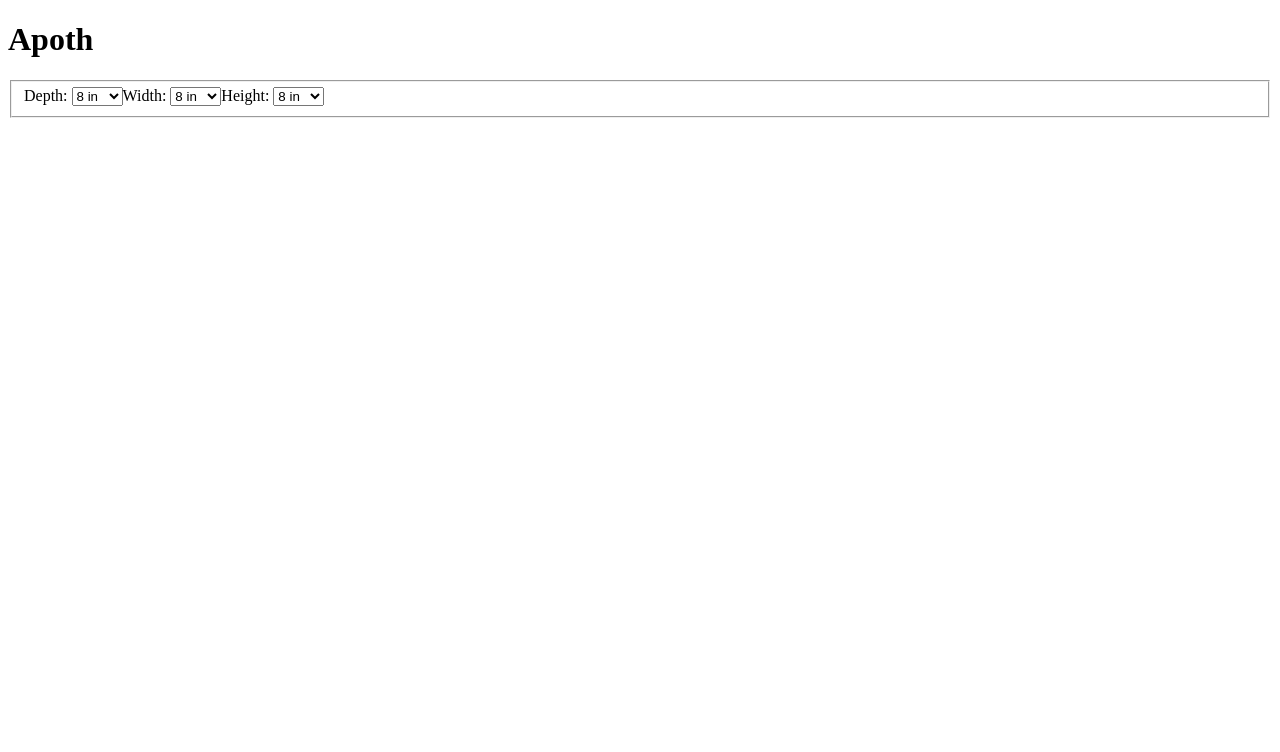
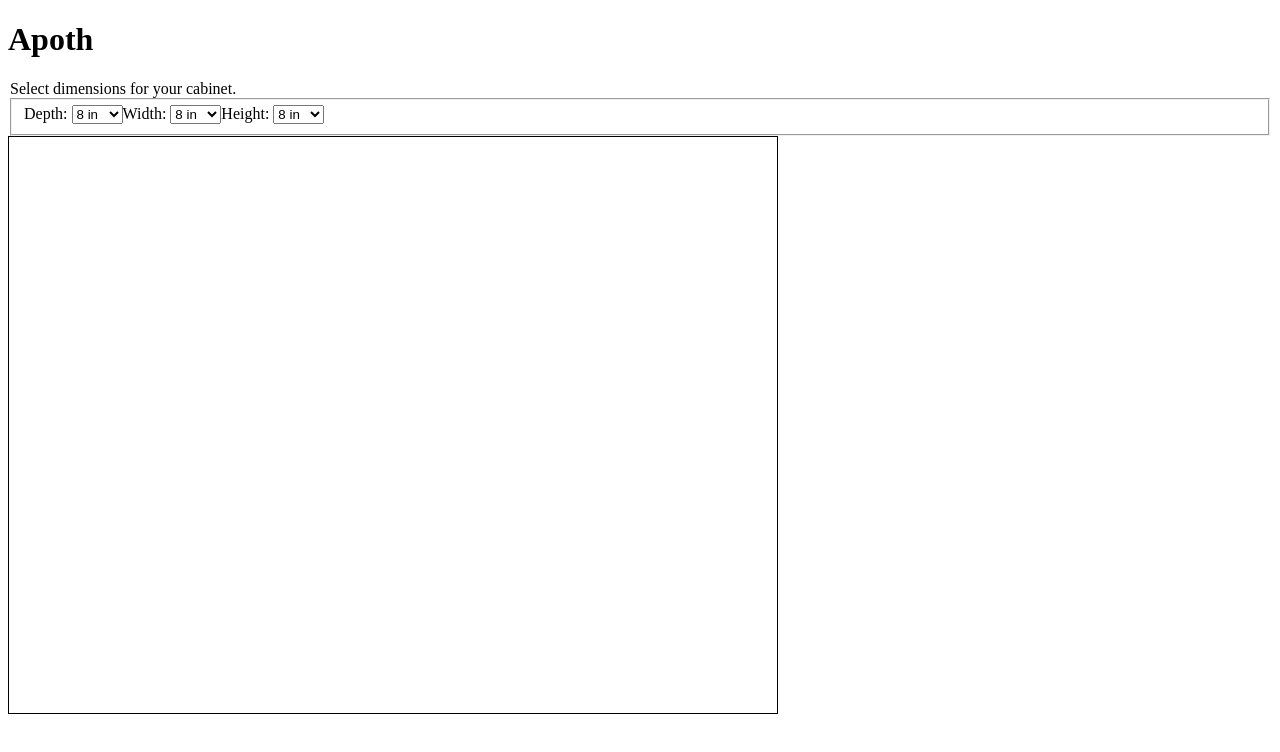
Before and after one commit to gscottqueen/apoth, a React (Create React App) app: page / in a window 1280 px wide. Shown: the top 752 px of the page. Built offline with nearby package versions, Linux system fonts and the light colour scheme.

Commit message:
include reactive width and height measurement at 1/6 scale

```diff
--- a/src/App.js
+++ b/src/App.js
@@ -1,13 +1,31 @@
+import { useState } from 'react';
 import {CabinetConfigurator} from './components'
 
 function App() {
+
+  const [width, setWidth] = useState(48)
+  const [height, setHeight] = useState(36)
+
+  function scaleMeasurement(value) {
+    return value * 96 / 6
+  }
+
   return (
     <div className="App">
       <header className="App-header">
         <h1>Apoth</h1>
       <form>
-        <CabinetConfigurator />
+        <CabinetConfigurator setWidth={setWidth} setHeight={setHeight} />
       </form>
+      <div
+        className='box'
+        width={width + 'px'}
+        height={height + 'px'}
+        style={{
+          border: "1px solid black",
+          height: scaleMeasurement(height) + 'px',
+          width: scaleMeasurement(width) + 'px'
+        }}></div>
       </header>
     </div>
   );
--- a/src/components/cabinet-configurator/index.js
+++ b/src/components/cabinet-configurator/index.js
@@ -8,12 +8,13 @@
 // type of hardware
 // type of wood
 // type of finish
-
-import {FieldSet, Select} from '../index'
+import {FieldSet, Select, Legend} from '../index'
 import { DEPTH_RANGE, WIDTH_RANGE, HEIGHT_RANGE } from '../../constants'
 
-const CabinetConfigurator = () => {
+const CabinetConfigurator = ({setWidth, setHeight}) => {
   return (
+  <>
+    <Legend>Select dimensions for your cabinet.</Legend>
     <FieldSet>
       <Select
         id="depth"
@@ -24,13 +25,16 @@ const CabinetConfigurator = () => {
         id="width"
         labelFor="Width: "
         options={WIDTH_RANGE}
-      unit="inches"/>
+        unit="inches"
+        onChange={e => setWidth(e.target.value)}/>
       <Select
         id="height"
         labelFor="Height: "
         options={HEIGHT_RANGE}
-      unit="inches"/>
+        unit="inches"
+        onChange={e => setHeight(e.target.value)} />
     </FieldSet>
+  </>
   )
 }
 
```
Lines whose indentation alone changed are shown as unchanged.
